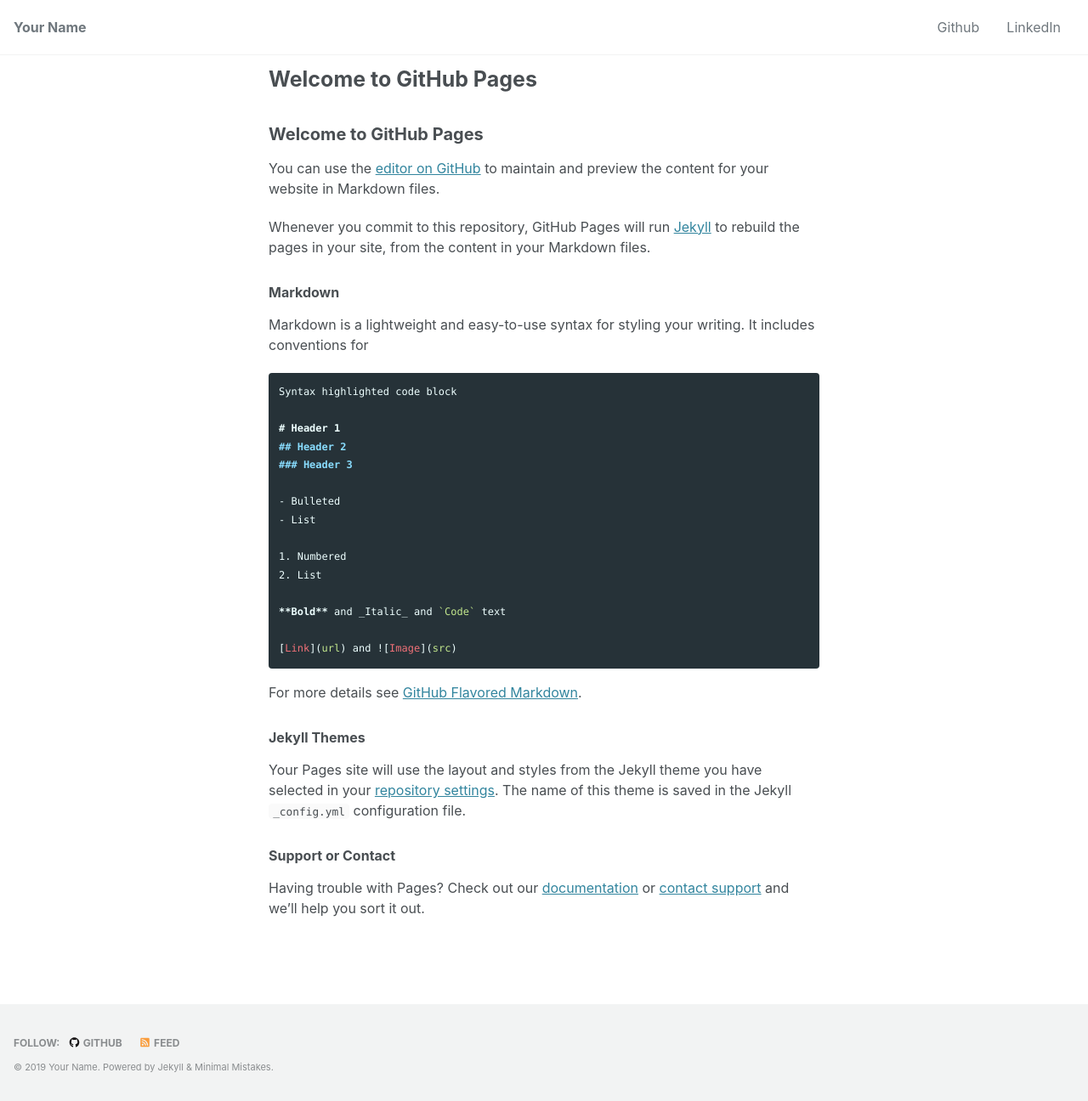
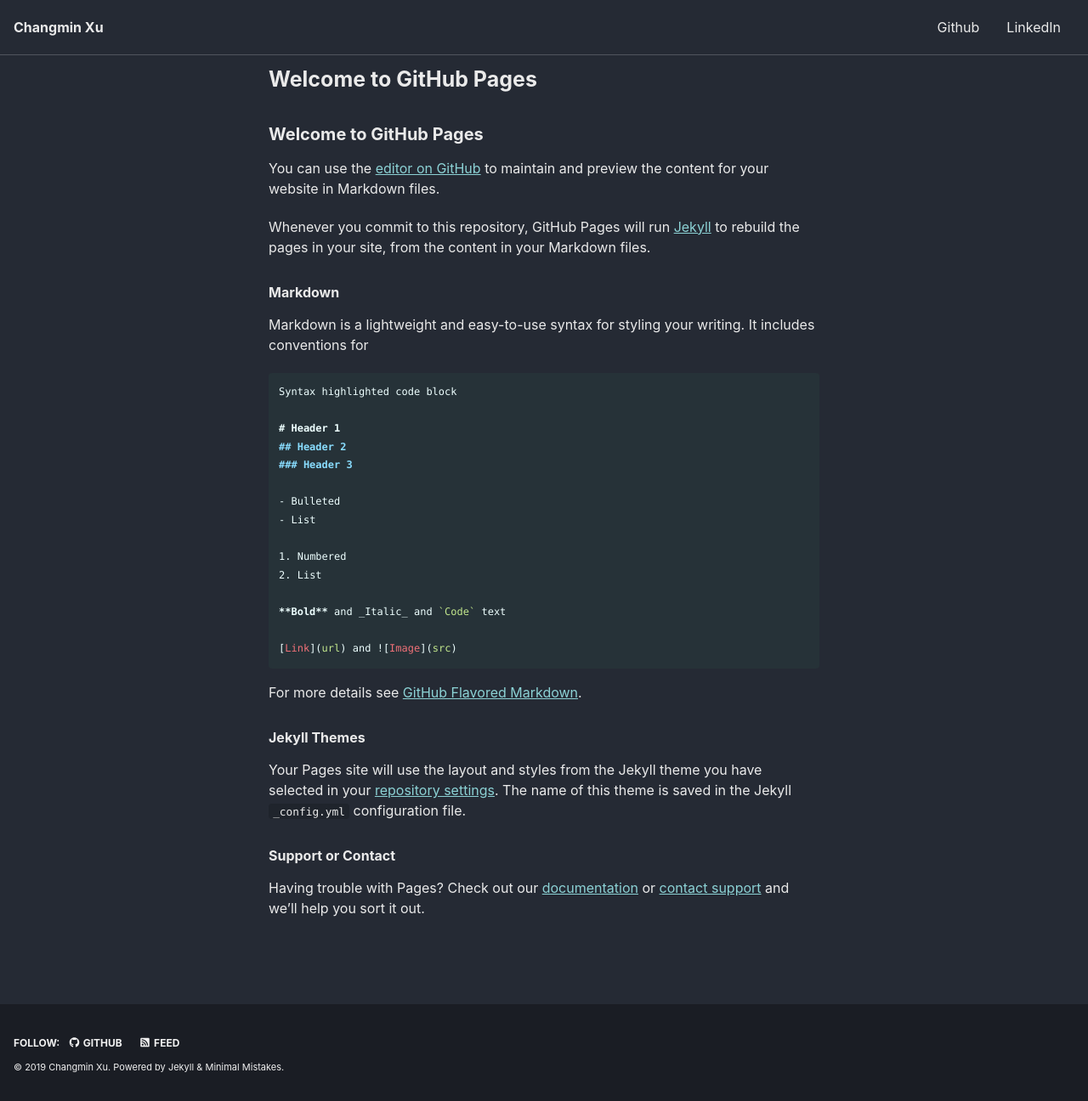
Before and after one commit to xuchangmin/xuchangmin.github.io, a Jekyll site: the page built from index.md, in a window 1280 px wide. Shown: the whole page at 85% size. Built offline with Jekyll 4.4.1, drawn with Linux system fonts in a browser that asks for light colours; cached includes are drawn as plain includes; nearby versions of some CDN libraries; our own code applies the rules of GitHub Pages for plain Markdown files.

Commit message:
main field to change

```diff
--- a/_config.yml
+++ b/_config.yml
@@ -12,17 +12,17 @@
 
 # theme                  : "minimal-mistakes-jekyll"
 # remote_theme           : "mmistakes/minimal-mistakes"
-minimal_mistakes_skin    : "default" # "air", "aqua", "contrast", "dark", "dirt", "neon", "mint", "plum", "sunrise"
+minimal_mistakes_skin    : "dark" # "default", "air", "aqua", "contrast", "dark", "dirt", "neon", "mint", "plum", "sunrise"
 
 # Site Settings
 locale                   : "en-US"
-title                    : "Your Name"
+title                    : "Changmin Xu"
 title_separator          : "-"
-name                     : "Your Name"
-description              : "Master of Science in Quantitative Finance and Risk Management. University of Michigan. Israel Diego"
-url                      : "https://MYGITHUB.github.io" # the base hostname & protocol for your site e.g. "https://mmistakes.github.io"
+name                     : "Changmin Xu"
+description              : "Master of Science in Quantitative Finance and Risk Management. University of Michigan. Changmin Xu"
+url                      : "https://xuchangmin.github.io" # the base hostname & protocol for your site e.g. "https://mmistakes.github.io"
 baseurl                  : # the subpath of your site, e.g. "/blog"
-repository               : https://github.com/MYGITHUB/MYGITHUB.github.io # GitHub username/repo-name e.g. "mmistakes/minimal-mistakes"
+repository               : https://github.com/xuchangmin/xuchangmin.github.io # GitHub username/repo-name e.g. "mmistakes/minimal-mistakes"
 teaser                   : # path of fallback teaser image, e.g. "/assets/images/500x300.png"
 # breadcrumbs            : false # true, false (default)
 words_per_minute         : 100
```
